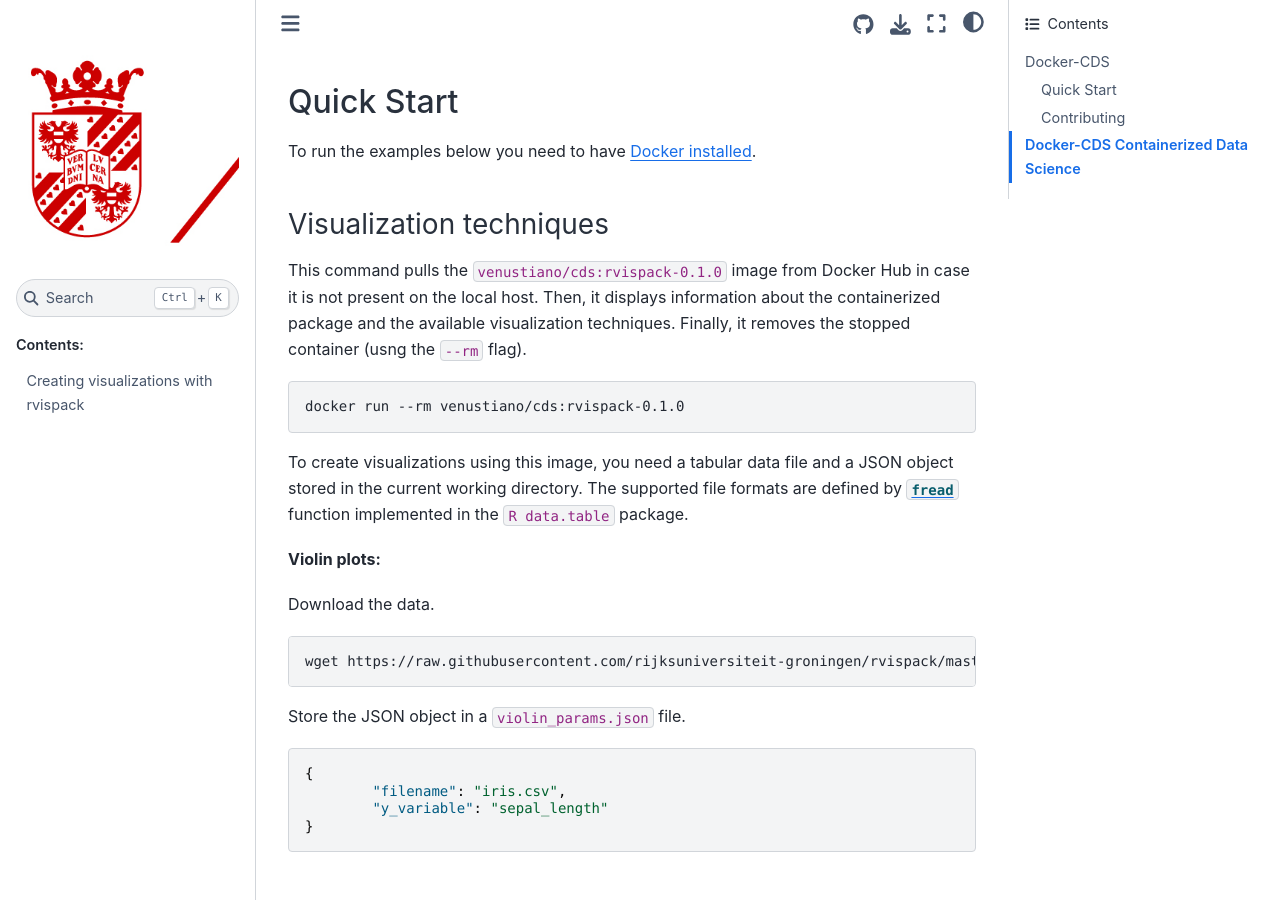
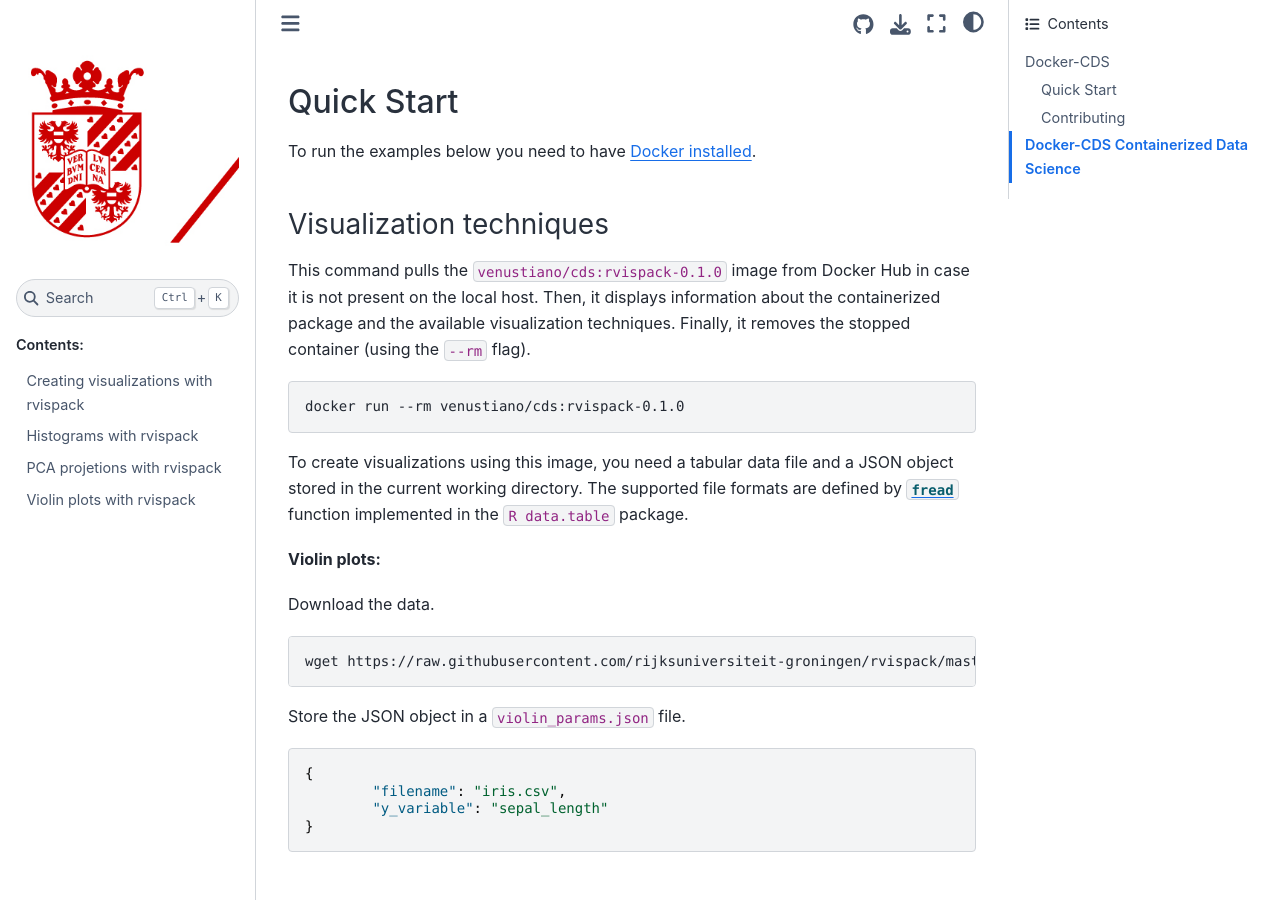
Before and after one commit to rijksuniversiteit-groningen/docker-cds, a Sphinx documentation site: the page built from docs/source/index.rst, in a window 1280 px wide and 900 px high, scrolled down 406 px. Built offline with Sphinx 7.4.7 and the Sphinx Book theme 1.1.4, drawn with Linux system fonts in a browser that asks for light colours; some of the changed text lies outside the part shown.

Commit message:
visualization structure

````diff
--- a/README.md
+++ b/README.md
@@ -22,7 +22,7 @@ This command pulls the `venustiano/cds:rvispack-0.1.0` image from
 Docker Hub in case it is not present on the local host. Then, it
 displays information about the containerized package and the available
 visualization techniques. Finally, it removes the stopped container
-(usng the `--rm` flag).
+(using the `--rm` flag).
 
 ```bash
 docker run --rm venustiano/cds:rvispack-0.1.0
--- a/docs/source/index.rst
+++ b/docs/source/index.rst
@@ -19,7 +19,10 @@ Docker-CDS Containerized Data Science
    :maxdepth: 3
    :caption: Contents:
 
-   using/visualization/rvispack
+   visualization/rvispack/rvispack
+   visualization/rvispack/histograms
+   visualization/rvispack/pcaprojections
+   visualization/rvispack/violinplots
 
 
 .. Indices and tables
--- /dev/null
+++ b/docs/source/visualization/rvispack/histograms.rst
@@ -0,0 +1,2 @@
+Histograms with rvispack
+========================
--- /dev/null
+++ b/docs/source/visualization/rvispack/pcaprojections.rst
@@ -0,0 +1,2 @@
+PCA projetions with rvispack
+=====================================
--- a/docs/source/using/visualization/rvispack.rst
+++ b/docs/source/visualization/rvispack/violinplots.rst
@@ -1,2 +1,2 @@
-Creating visualizations with rvispack
+Violin plots with rvispack
 =====================================
````
Also changed, not shown: docs/source/visualization/rvispack/rvispack.rst (added, +10 -0 lines).
